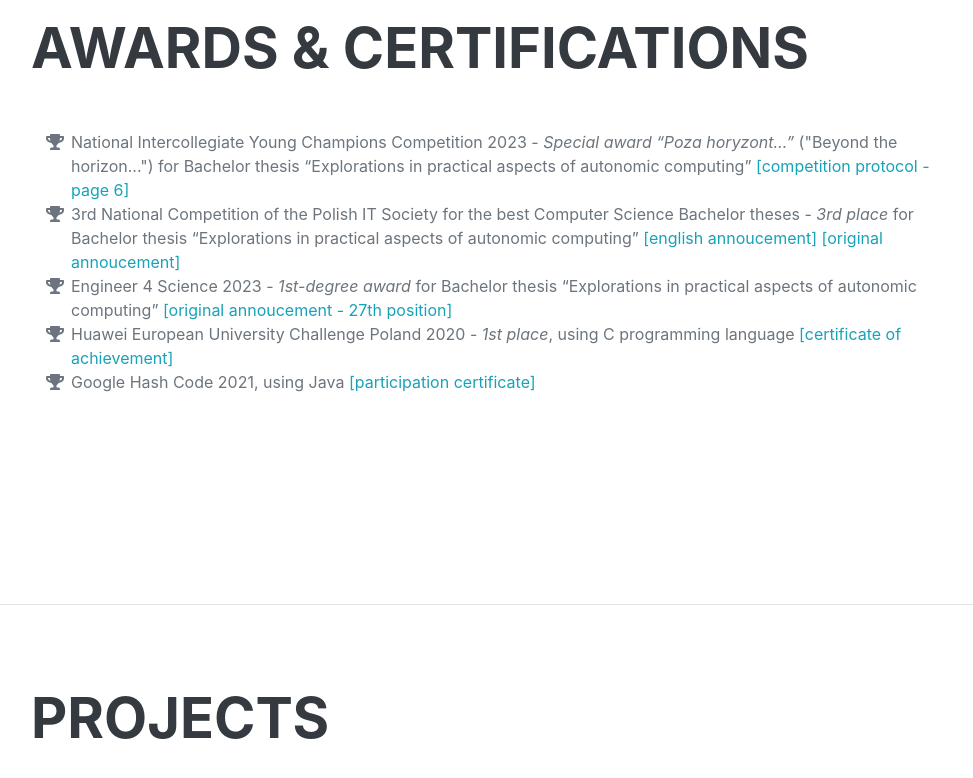
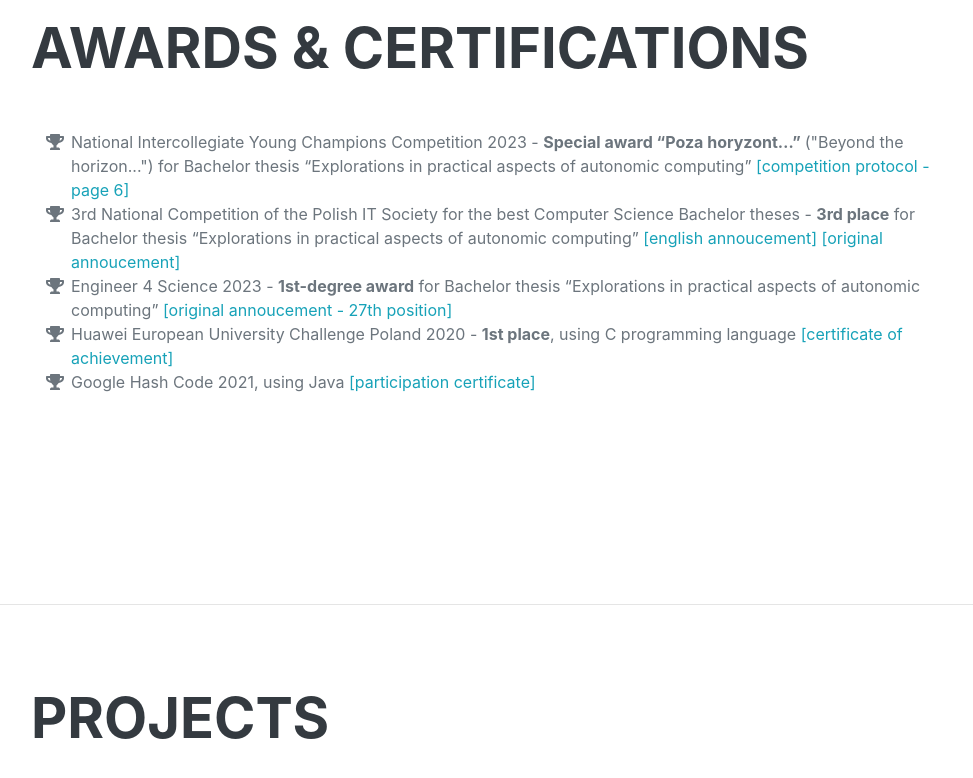
Before and after one commit to pwitkiewicz/pwitkiewicz.github.io, a plain HTML site: page index.html in a window 1280 px wide. Shown: the part 1960-2738 px from the top of the page, without its empty margins (289-1262 px from the left). Drawn offline with nearby package versions, Linux system fonts and the light colour scheme; a web font is replaced by a local one.

Commit message:
add bold text

```diff
--- a/index.html
+++ b/index.html
@@ -107,25 +107,25 @@
                     <ul class="fa-ul mb-0">
                         <li>
                             <span class="fa-li"><i class="fas fa-trophy"></i></span>
-                            National Intercollegiate Young Champions Competition 2023 - <em>Special award “Poza horyzont…” </em> ("Beyond the horizon...")
+                            National Intercollegiate Young Champions Competition 2023 - <strong>Special award “Poza horyzont…” </strong> ("Beyond the horizon...")
                             for Bachelor thesis “Explorations in practical aspects of autonomic computing”
                             <a href="forum_ti.pdf" target="_blank">[competition protocol - page 6]</a>
                         </li>
                         <li>
                             <span class="fa-li"><i class="fas fa-trophy"></i></span>
                             3rd National Competition of the Polish IT Society for the best Computer Science Bachelor theses -
-                            <em>3rd place</em> for Bachelor thesis “Explorations in practical aspects of autonomic computing”
+                            <strong>3rd place</strong> for Bachelor thesis “Explorations in practical aspects of autonomic computing”
                             <a href="pti_en.pdf" target="_blank">[english annoucement]</a>
                             <a href="pti_pl.pdf" target="_blank">[original annoucement]</a>
                         </li>
                         <li>
                             <span class="fa-li"><i class="fas fa-trophy"></i></span>
-                            Engineer 4 Science 2023 - <em>1st-degree award</em> for Bachelor thesis “Explorations in practical aspects of autonomic computing”
+                            Engineer 4 Science 2023 - <strong>1st-degree award</strong> for Bachelor thesis “Explorations in practical aspects of autonomic computing”
                             <a href="Wyniki_e4s2023_27.pdf" target="_blank">[original annoucement - 27th position]</a>
                         </li>
                         <li>
                             <span class="fa-li"><i class="fas fa-trophy"></i></span>
-                            Huawei European University Challenge Poland 2020 - <em>1st place</em>, using C programming language
+                            Huawei European University Challenge Poland 2020 - <strong>1st place</strong>, using C programming language
                             <a href="certyfikat-huawei.pdf" target="_blank">[certificate of achievement]</a>
                         </li>
                         <li>
```
